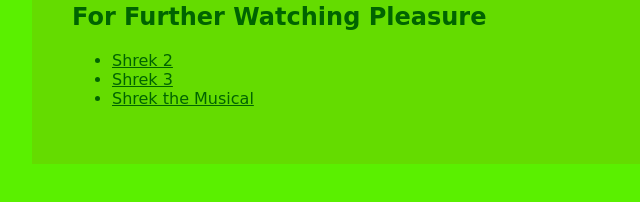
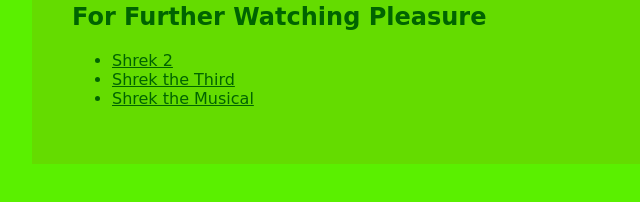
Before and after one commit to iHaveNoMorales/bad-website, a plain HTML site: page index.html in a window 1280 px wide. Shown: the part 1550-1752 px from the top of the page, 178-818 px from the left. Drawn offline with Linux system fonts and the light colour scheme.

Commit message:
Added gh-pages

```diff
--- a/index.html
+++ b/index.html
@@ -106,7 +106,7 @@
 	<h2>For Further Watching Pleasure</h2>
 	<ul>
 		<li><a href="http://www.imdb.com/title/tt0298148/">Shrek 2</a></li>
-		<li><a href="http://www.imdb.com/title/tt0413267/">Shrek 3</a></li>
+		<li><a href="http://www.imdb.com/title/tt0413267/">Shrek the Third</a></li>
 		<li><a href="https://en.wikipedia.org/wiki/Shrek_The_Musical">Shrek the Musical</a></li>
 	</ul>
 	</div>
```
